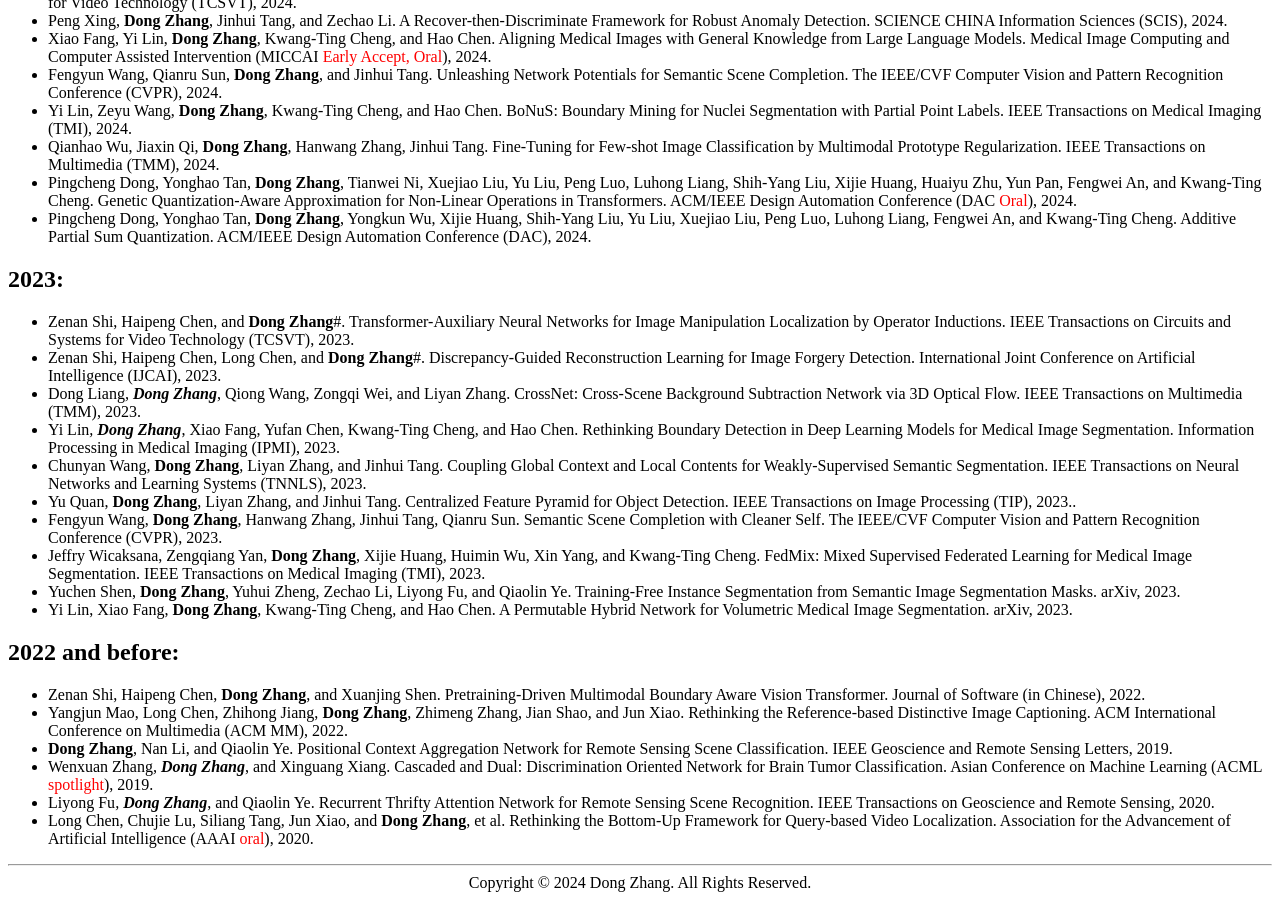
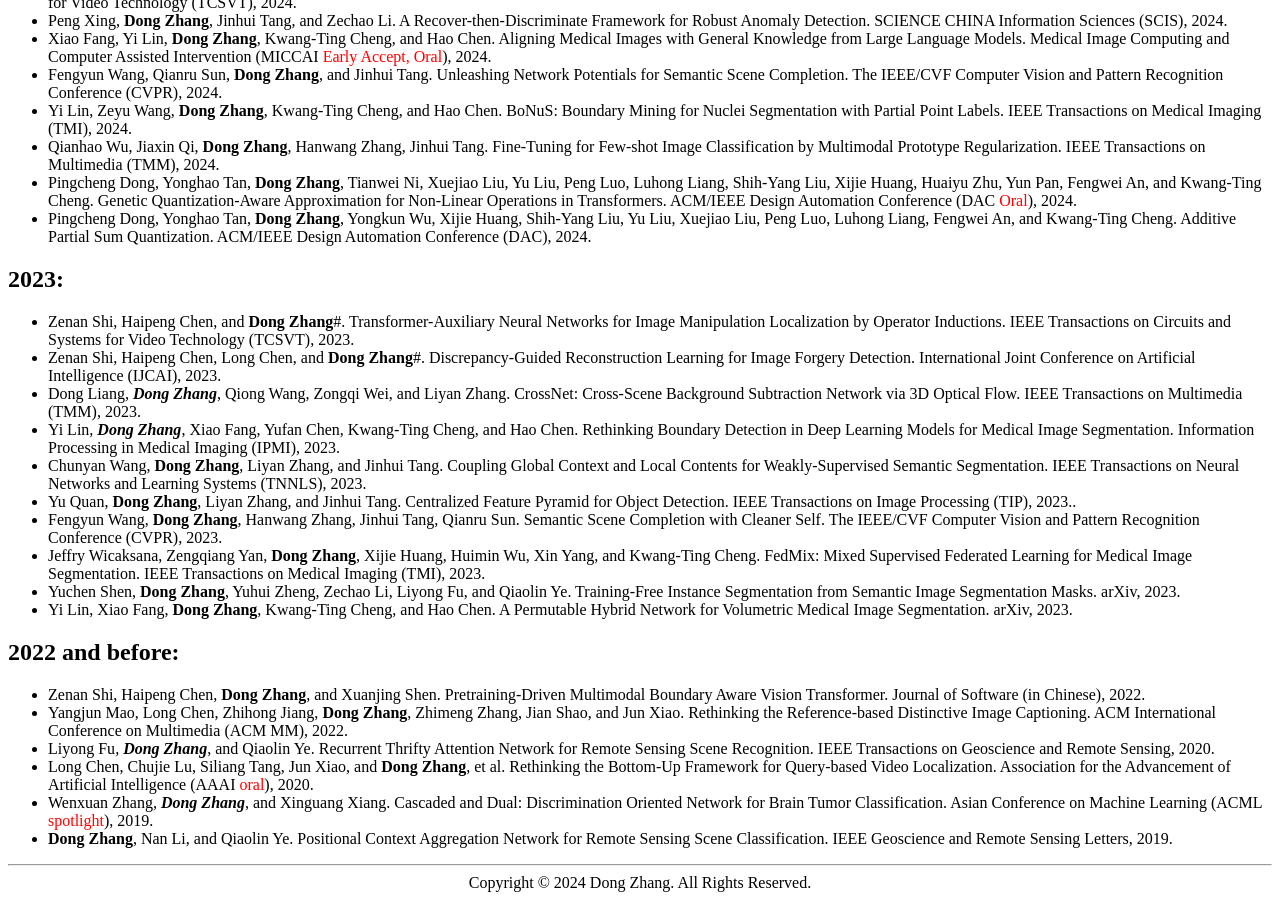
Before and after one commit to ZHANGDONG-NJUST/zhangdong-njust.github.io, a Jekyll site: the page built from _pages/includes/2_publication.md, in a window 1280 px wide and 900 px high, scrolled down 2349 px. Built offline with Jekyll 4.4.1, drawn with Linux system fonts in a browser that asks for light colours; our own code applies the rules of GitHub Pages for plain Markdown files.

Commit message:
Update 2_publication.md

```diff
--- a/_pages/includes/2_publication.md
+++ b/_pages/includes/2_publication.md
@@ -190,7 +190,7 @@
 ## 2022 and before:
 - Zenan Shi, Haipeng Chen, **Dong Zhang**, and Xuanjing Shen. Pretraining-Driven Multimodal Boundary Aware Vision Transformer. Journal of Software (in Chinese), 2022.
 - Yangjun Mao, Long Chen, Zhihong Jiang, **Dong Zhang**, Zhimeng Zhang, Jian Shao, and Jun Xiao. Rethinking the Reference-based Distinctive Image Captioning. ACM International Conference on Multimedia (ACM MM), 2022.
-- **Dong Zhang**, Nan Li, and Qiaolin Ye. Positional Context Aggregation Network for Remote Sensing Scene Classification. IEEE Geoscience and Remote Sensing Letters, 2019.
-- Wenxuan Zhang*, **Dong Zhang***, and Xinguang Xiang. Cascaded and Dual: Discrimination Oriented Network for Brain Tumor Classification. Asian Conference on Machine Learning (ACML <font color="red">spotlight</font>), 2019.
 - Liyong Fu*, **Dong Zhang***, and Qiaolin Ye. Recurrent Thrifty Attention Network for Remote Sensing Scene Recognition. IEEE Transactions on Geoscience and Remote Sensing, 2020.
 - Long Chen, Chujie Lu, Siliang Tang, Jun Xiao, and **Dong Zhang**, et al. Rethinking the Bottom-Up Framework for Query-based Video Localization. Association for the Advancement of Artificial Intelligence (AAAI <font color="red">oral</font>), 2020.
+- Wenxuan Zhang*, **Dong Zhang***, and Xinguang Xiang. Cascaded and Dual: Discrimination Oriented Network for Brain Tumor Classification. Asian Conference on Machine Learning (ACML <font color="red">spotlight</font>), 2019.
+- **Dong Zhang**, Nan Li, and Qiaolin Ye. Positional Context Aggregation Network for Remote Sensing Scene Classification. IEEE Geoscience and Remote Sensing Letters, 2019.
```
